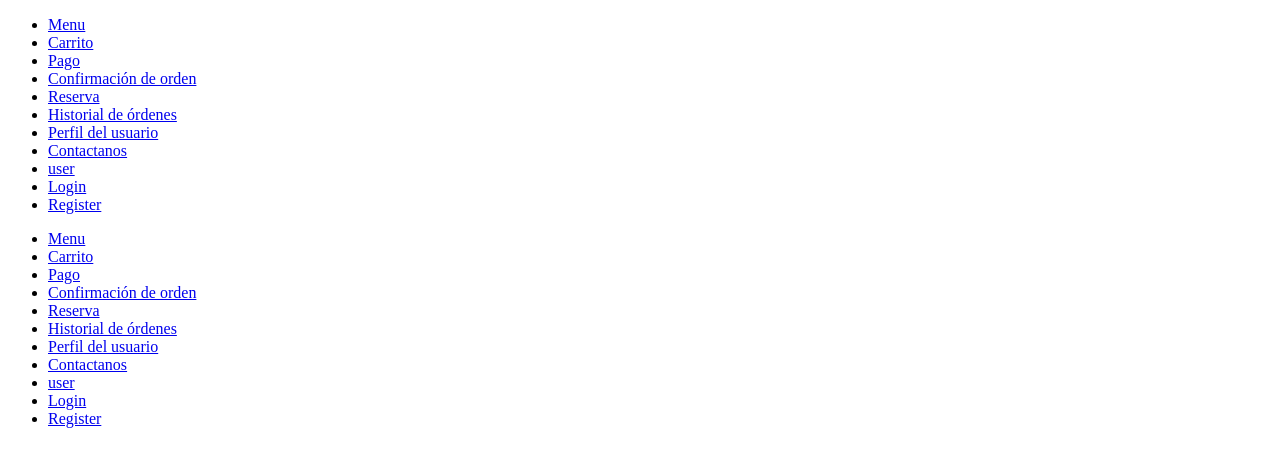
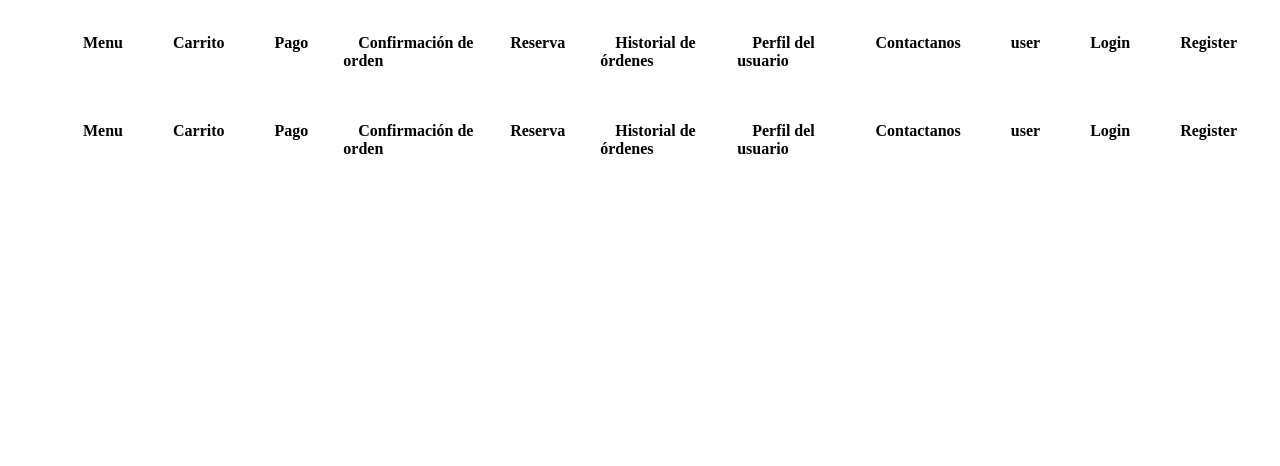
Before and after one commit to FiorelaClarz/PROYECTO-FINAL-PWEB2, an Angular app in the folder saborExpres/: page /navBar in a window 1280 px wide. Shown: the top 466 px of the page. Built offline with nearby package versions, Linux system fonts and the light colour scheme.

Commit message:
añadir css al nav-bar

```diff
--- a/saborExpres/src/app/nav-bar/nav-bar.component.css
+++ b/saborExpres/src/app/nav-bar/nav-bar.component.css
@@ -0,0 +1,54 @@
+
+
+.navbar {
+    display: flex;
+    justify-content: space-between;
+    align-items: center;
+    background-color: var(--primary-color);
+    padding: 10px 20px;
+  }
+
+  .logo img {
+    height: 40px;
+  }
+
+  .nav-links {
+    list-style: none;
+    display: flex;
+    gap: 20px;
+  }
+
+  .nav-links li a {
+    color: var(--accent-color);
+    text-decoration: none;
+    font-size: 16px;
+    font-weight: bold;
+    padding: 10px 15px;
+  }
+
+  .nav-links li a:hover {
+    background-color: var(--secondary-color);
+    border-radius: 5px;
+  }
+
+  .nav-icons {
+    display: flex;
+    gap: 15px;
+  }
+
+  .nav-icons span {
+    color: var(--accent-color);
+    font-size: 20px;
+    cursor: pointer;
+  }
+  .navbar.logged-in {
+    background-color: #286917;
+  }
+
+  .welcome-message {
+    margin-left: auto;
+    padding-right: 20px;
+    /* font-weight: bold; */
+    color: rgb(196, 146, 146);
+    font-size: 30px;
+  }
```
